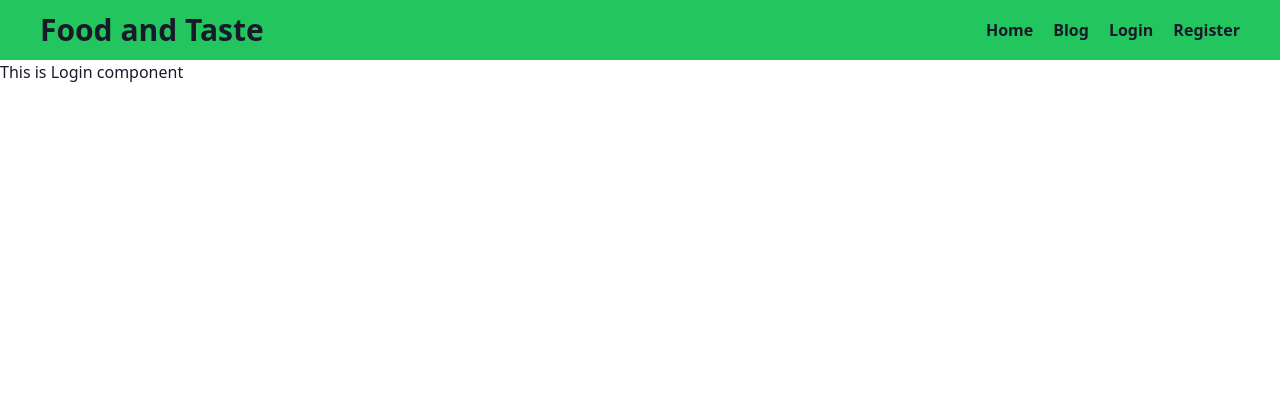
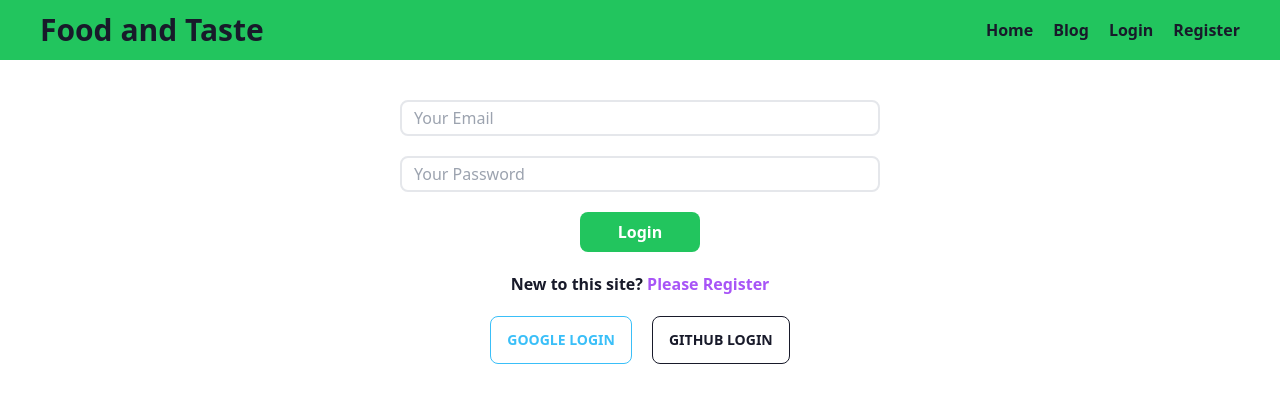
Before and after one commit to HasibUddin1/food-and-taste-client-side, a React (Vite) app: page /login in a window 1280 px wide. Shown: the top 402 px of the page. Built offline with nearby package versions, Linux system fonts and the light colour scheme.

Commit message:
designed login page and implemented google login

```diff
--- /dev/null
+++ b/src/Providers/AuthProvider.jsx
@@ -0,0 +1,28 @@
+import React, { createContext } from 'react';
+import { GoogleAuthProvider, getAuth, signInWithPopup } from "firebase/auth";
+import app from '../firebase/firebase.config';
+
+export const AuthContext = createContext(null)
+
+const auth = getAuth(app)
+
+const googleProvider = new GoogleAuthProvider()
+
+const AuthProvider = ({children}) => {
+
+    const googleSignIn = () => {
+        return signInWithPopup(auth, googleProvider)
+    }
+
+    const authInfo = {
+        googleSignIn
+    }
+
+    return (
+        <AuthContext.Provider value={authInfo}>
+            {children}
+        </AuthContext.Provider>
+    );
+};
+
+export default AuthProvider;
--- a/src/components/Login/Login.jsx
+++ b/src/components/Login/Login.jsx
@@ -1,9 +1,40 @@
-import React from 'react';
+import React, { useContext } from 'react';
+import { Link } from 'react-router-dom';
+import { AuthContext } from '../../Providers/AuthProvider';
 
 const Login = () => {
+
+    const {googleSignIn} = useContext(AuthContext)
+
+    const handleGoogleSignIn = () => {
+        googleSignIn()
+        .then(result => {
+            const loggedUser = result.user
+            console.log(loggedUser)
+        })
+        .catch(error => {
+            console.error(error)
+        })
+    }
+
     return (
-        <div>
-            <h1>This is Login component</h1>
+        <div className='w-9/12 mx-auto mt-10'>
+            <form>
+                <div className='flex flex-col gap-5 w-1/2 mx-auto'>
+                    <input className='border-2 rounded-lg px-3 py-1' type="email" name="email" id="email" placeholder='Your Email' required />
+                    <input className='border-2 rounded-lg px-3 py-1' type="password" name="password" id="password" placeholder='Your Password' required />
+                </div>
+                <div className='w-1/4 mx-auto text-center mt-5'>
+                    <input className='bg-green-500 hover:bg-green-700 cursor-pointer ease-in-out duration-200 px-6 py-2 rounded-lg w-1/2 text-white font-semibold' type="submit" value="Login" />
+                </div>
+                <div className='w-1/2 mx-auto mt-5'>
+                    <p className='text-center font-semibold'>New to this site? <Link className='text-purple-500 hover:text-purple-700' to='/register'>Please Register</Link></p>
+                </div>
+            </form>
+            <div className='w-1/2 mx-auto mt-5 flex gap-5 justify-center'>
+                <button onClick={handleGoogleSignIn} className="btn btn-outline btn-info rounded-lg">Google Login</button>
+                <button className="btn btn-outline rounded-lg">GitHub Login</button>
+            </div>
         </div>
     );
 };
--- a/src/components/Register/Register.jsx
+++ b/src/components/Register/Register.jsx
@@ -1,7 +1,9 @@
-import React from 'react';
+import React, { useContext } from 'react';
 import { Link } from 'react-router-dom';
 
+
 const Register = () => {
+
     return (
         <div className='w-9/12 mx-auto mt-10'>
             <form>
@@ -14,8 +16,8 @@ const Register = () => {
                 <div className='w-1/4 mx-auto text-center mt-5'>
                     <input className='bg-green-500 hover:bg-green-700 cursor-pointer ease-in-out duration-200 px-6 py-2 rounded-lg w-1/2 text-white font-semibold' type="submit" value="Register" />
                 </div>
-                <div className='w-1/2 mx-auto'>
-                    <p className='text-center font-semibold'>Already have an account? <Link className='text-purple-500' to='/login'>Please Login</Link></p>
+                <div className='w-1/2 mx-auto mt-5'>
+                    <p className='text-center font-semibold'>Already have an account? <Link className='text-purple-500 hover:text-purple-700' to='/login'>Please Login</Link></p>
                 </div>
             </form>
         </div>
--- a/src/main.jsx
+++ b/src/main.jsx
@@ -10,6 +10,7 @@ import Home from './components/Home/Home.jsx';
 import Blog from './components/Blog/Blog.jsx';
 import Login from './components/Login/Login.jsx';
 import Register from './components/Register/Register.jsx';
+import AuthProvider from './Providers/AuthProvider';
 
 const router = createBrowserRouter([
   {
@@ -38,6 +39,8 @@ const router = createBrowserRouter([
 
 ReactDOM.createRoot(document.getElementById('root')).render(
   <React.StrictMode>
-    <RouterProvider router={router} />
+    <AuthProvider>
+      <RouterProvider router={router} />
+    </AuthProvider>
   </React.StrictMode>,
 )
```
Also changed, not shown: .eslintrc.cjs.
